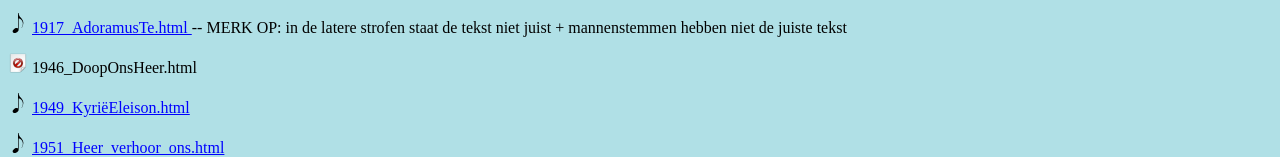
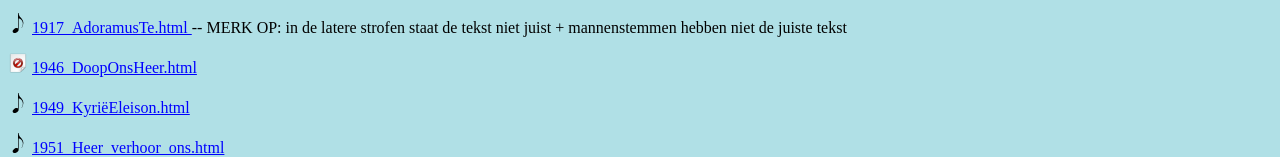
Before and after one commit to sakheverlee/sak, a plain HTML site: page index.html in a window 1280 px wide. Shown: the part 5671-5828 px from the top of the page. Drawn offline with Linux system fonts and the light colour scheme.

Commit message:
Update index.html

```diff
--- a/index.html
+++ b/index.html
@@ -180,7 +180,7 @@
 <p> <img src="./quaver.svg"        width="20" height="20">    <a href=./1914_JesusChristYouAreMyLife.html>       1914_JesusChristYouAreMyLife.html      </a>
 <p> <img src="./quaver.svg"        width="20" height="20">    <a href=./1917_AdoramusTe.html>                    1917_AdoramusTe.html                   </a>   -- MERK OP: in de latere strofen staat de tekst niet juist + mannenstemmen hebben niet de juiste tekst
 <p> <img src="./quaver.svg"        width="20" height="20">    <a href=./1917_AdoramusTe.html>                    1917_AdoramusTe.html                   </a>   -- MERK OP: in de latere strofen staat de tekst niet juist + mannenstemmen hebben niet de juiste tekst
-<p> <img src="./missing.jpg"       width="20" height="20">    <a 1946_DoopOnsHeer.html>                          1946_DoopOnsHeer.html                  </a>
+<p> <img src="./missing.jpg"       width="20" height="20">    <a href=./1946_DoopOnsHeer.html>                   1946_DoopOnsHeer.html                  </a>
 <p> <img src="./quaver.svg"        width="20" height="20">    <a href=./1949_KyriëEleison.html>                  1949_KyriëEleison.html                 </a>
 <p> <img src="./quaver.svg"        width="20" height="20">    <a href=./1951_Heer_verhoor_ons.html>              1951_Heer_verhoor_ons.html             </a>
 <p> <img src="./quaver.svg"        width="20" height="20">    <a href=./1954_GoedeVaderVanAlleVolken.html>       1954_GoedeVaderVanAlleVolken.html      </a>
```
